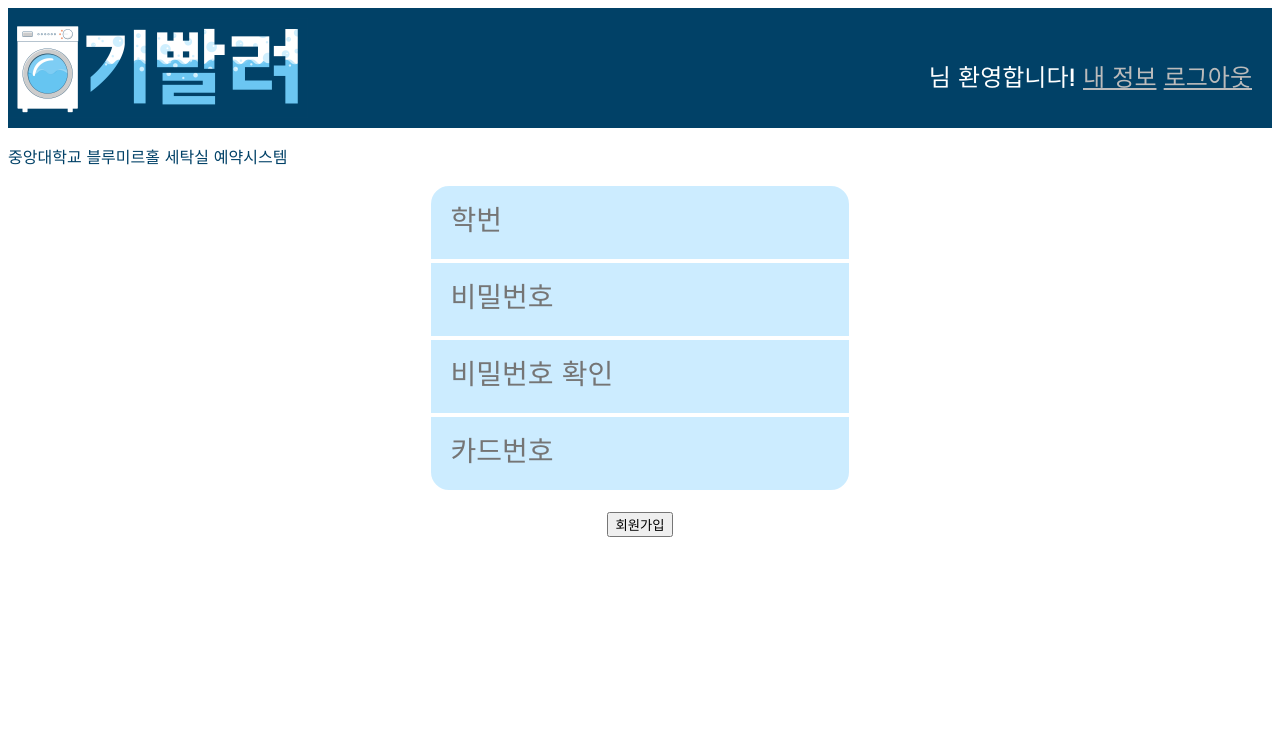
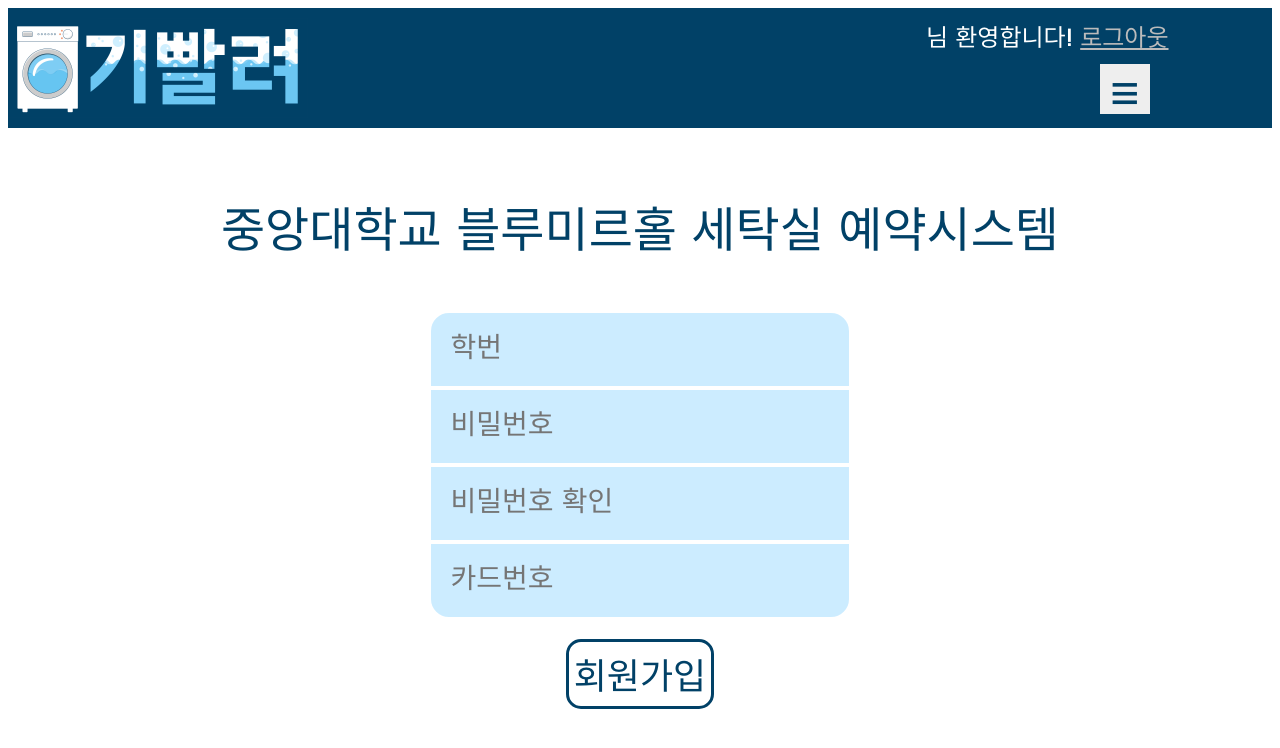
Before and after one commit to licm34/SWTECHFAIR, a Django app: page /account/signup in a window 1280 px wide. Shown: the top 748 px of the page. Run offline with Django 3.2, Linux system fonts and the light colour scheme.

Commit message:
dropdown 추가

```diff
--- a/BlueMir_WD/templates/base.html
+++ b/BlueMir_WD/templates/base.html
@@ -16,23 +16,83 @@
         }
         .logo {
             float: left;
-            width: 30%;
             padding-top: 10px;
         }
         .bar {
+            width: 25%;
             color: #fff;
             font-size: 24px;
-            height: 60px;
+            height: 30px;
             float: right;
-            padding-right: 20px;
-            padding-top: 50px;
+            margin-right: 30px;
+            padding-top: 10px;
             }
-        #welcome {
+        .dropdown {
+            width: 50px;
+            float: center;
+        }
+        ul li {
+            list-style-type: none;
+            padding: 0;
+            margin: 0;
+            cursor: pointer;
+        }
+        #menu > li {
+            display: inline-block;
+            width: 50px;
+            height: 50px;
+            font-size: 50px;
+            text-align: center;
+            margin-right: 10%;
+            background:#eee;
+            color: #014167;
+            float: right;
+        }
+        #menu > li > ul {
+            display: none;
+            position: absolute;
+        }
+        #menu:hover > li > ul {
+            display: block;
+            position: relative;
+        }
+        #menu:hover > li > ul > li {
+            display: block;
+            width: 100px;
+            height: 30px;
+            font-size: 30px;
+            padding: 10px;
+            background: #999;
+            text-align: center;
+        }
+        #menu > li > ul > li:hover {
+            background:#014167;
+        }
+        .title {
             margin-top: 5%;
             font-size: 48px;
             text-align: center;
-            color: #ccecff;
             }
+        .button {
+            border: 3px solid #014167;
+            background-color: white;
+            color: #014167;
+            padding: 5px;
+            border-radius: 15px;
+            font-family: 'Do Hyeon', sans-serif;
+            font-size: 36px;
+            cursor: pointer;
+        }
+        @media all and (min-width: 1500px){
+            .bar {
+                width: 15%;
+                margin-right: 10px;
+                padding-top: 10px;
+            }
+            #menu > li {
+                margin-right: 5%;
+            }
+        }
     </style>
 </head>
 
@@ -40,14 +100,33 @@
     <link href="https://fonts.googleapis.com/css?family=Do+Hyeon&display=swap&subset=korean" rel="stylesheet">
 
     <div class="topbar">
+
         <a class="logo" href="{%url 'main:home'%}" text-align="left">
-            <img src="{% static 'logo2.jpg' %}" height="100">
+            <img src="{% static 'LOGO2.jpg' %}" height="100">
         </a>
+
         <div class="bar">
             <a>{{user.UserName}}님 환영합니다!</a>
-            <a href="{% url 'account:myinfo' %}" style="color: #bbb">내 정보</a>
-            <a href="{% url 'main:logout' %}" style="color: #bbb">로그아웃</a>  <br><br>
+            <a href="{% url 'main:logout' %}" style="color: #bbb">로그아웃</a>
         </div>
+
+        <br><br>
+
+        <a class="dropdown">
+        <ul id="menu">
+            <li>≡
+                <ul id="list">
+                    <li><a href="{% url 'account:myinfo' %}" style="color: #ddd">내 정보</a></li>
+                    <li><a href="" style="color: #ddd">공지사항</a></li>
+                    <li><a href="" style="color: #ddd">이용안내</a></li>
+                </ul>
+            </li>
+        </ul>
+    </a>
+
+
+            <br><br>
+
     </div>
 
     {% block content %}{% endblock %}
```
